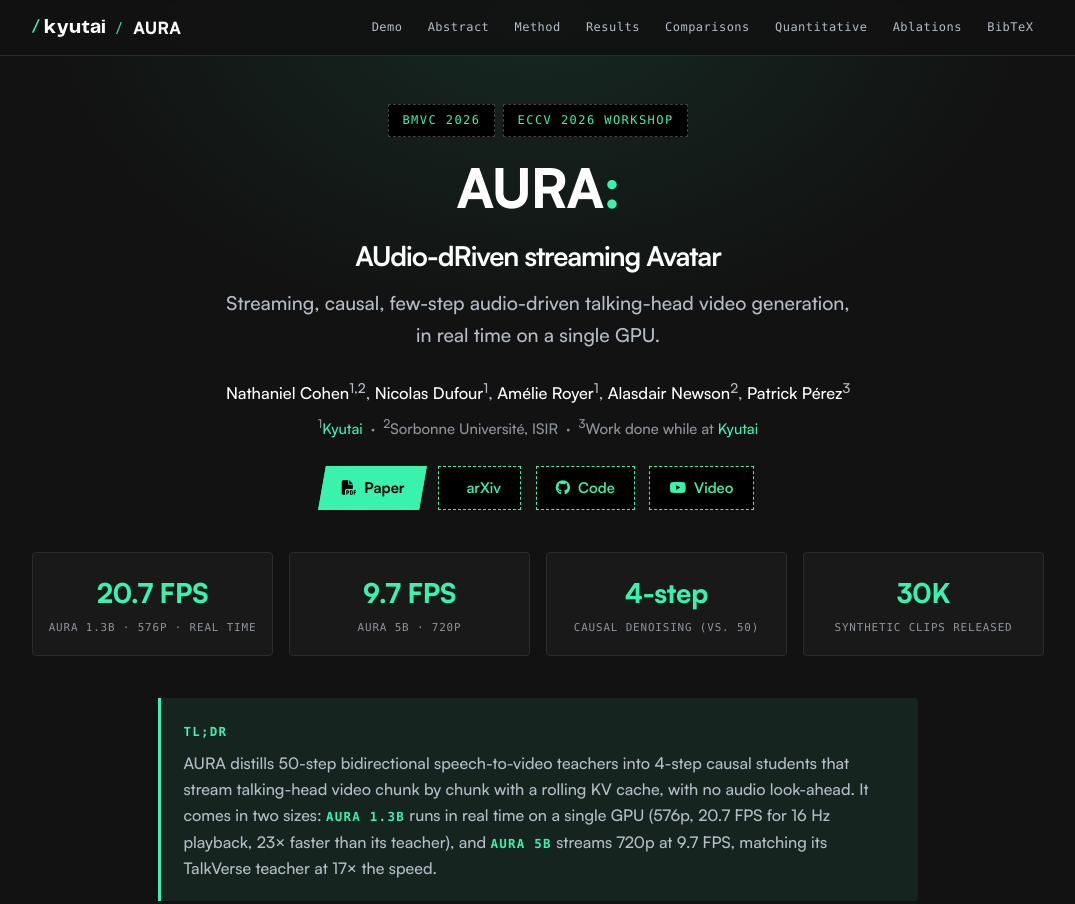
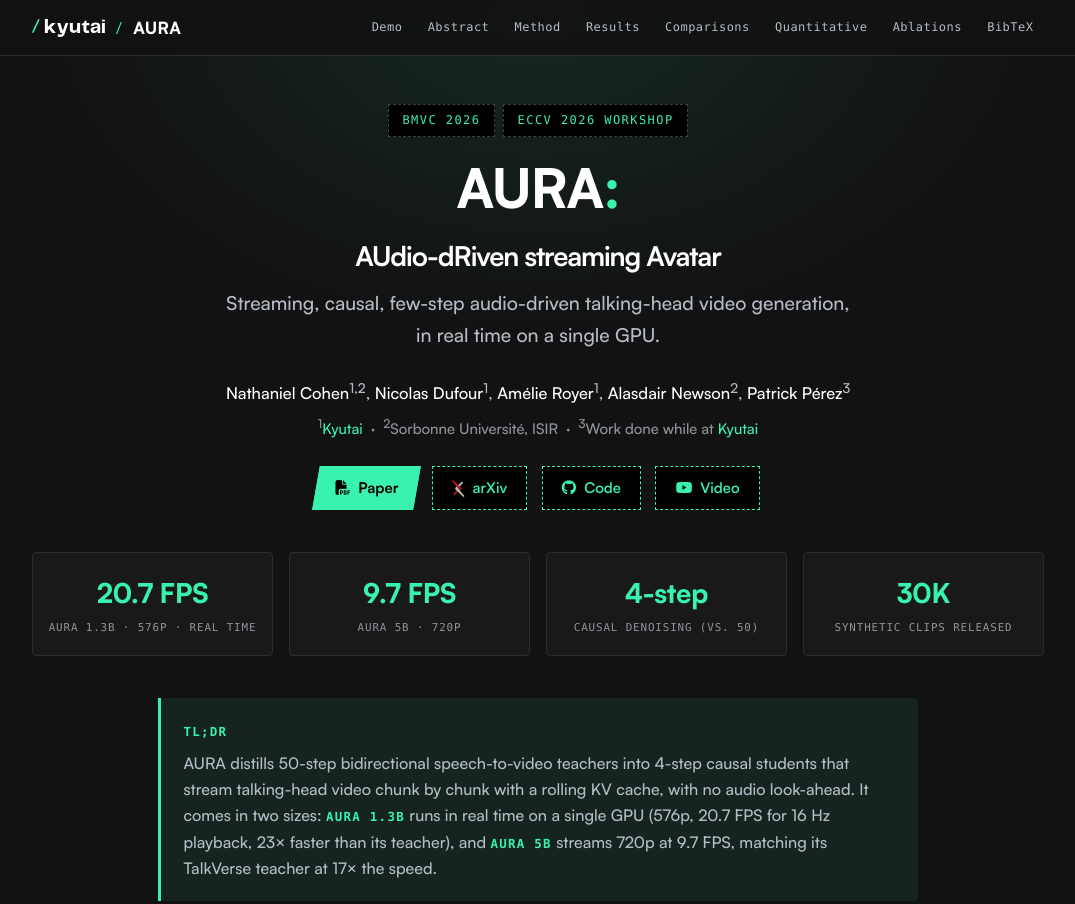
Before and after one commit to NathanielCohen3/aura_website, a plain HTML site: page index.html in a window 1280 px wide. Shown: the top 904 px of the page, without its empty margins (102-1177 px from the left). Drawn offline with Linux system fonts and the light colour scheme; some icons are missing.

Commit message:
arXiv button: official arXiv logomark (inline SVG) instead of the Academicons font
Requested by Patrick.

Co-Authored-By: Claude Opus 5.5 <noreply@anthropic.com>

```diff
--- a/index.html
+++ b/index.html
@@ -14,7 +14,6 @@
   <link rel="preload" href="static/fonts/Satoshi-Variable.woff2" as="font" type="font/woff2" crossorigin>
   <meta name="theme-color" content="#121212">
   <link rel="stylesheet" href="https://cdnjs.cloudflare.com/ajax/libs/font-awesome/6.4.0/css/all.min.css">
-  <link rel="stylesheet" href="https://cdn.jsdelivr.net/gh/jpswalsh/academicons@1/css/academicons.min.css">
 
   <style>
     /* Kyutai visual identity (kyutai.org): dark-only, Satoshi, green accent, dashed/skewed buttons.
@@ -384,6 +383,12 @@
       box-shadow: 0 0 10px var(--accent);
     }
 
+    .btn .arxiv-logo {
+      height: 1.15em;
+      width: auto;
+      flex: none;
+    }
+
     /* ---------- STATS ---------- */
     .stats {
       display: grid;
@@ -1046,7 +1051,7 @@
       <!-- EDIT: add arXiv / Code / Video links once public -->
       <div class="links">
         <a class="btn" href="static/paper/AURA_bmvc.pdf"><i class="fas fa-file-pdf"></i> Paper</a>
-        <a class="btn ghost" href="#"><i class="ai ai-arxiv"></i> arXiv</a>
+        <a class="btn ghost" href="#"><!-- official arXiv logomark --><svg class="arxiv-logo" aria-hidden="true" xmlns="http://www.w3.org/2000/svg" viewBox="0 0 17.732 24.269"><g><path d="M573.549,280.916l2.266,2.738,6.674-7.84c.353-.47.52-.717.353-1.117a1.218,1.218,0,0,0-1.061-.748h0a.953.953,0,0,0-.712.262Z" transform="translate(-566.984 -271.548)" fill="#bdb9b4"/><path d="M579.525,282.225l-10.606-10.174a1.413,1.413,0,0,0-.834-.5,1.09,1.09,0,0,0-1.027.66c-.167.4-.047.681.319,1.206l8.44,10.242h0l-6.282,7.716a1.336,1.336,0,0,0-.323,1.3,1.114,1.114,0,0,0,1.04.69A.992.992,0,0,0,571,293l8.519-7.92A1.924,1.924,0,0,0,579.525,282.225Z" transform="translate(-566.984 -271.548)" fill="#b31b1b"/><path d="M584.32,293.912l-8.525-10.275,0,0L573.53,280.9l-1.389,1.254a2.063,2.063,0,0,0,0,2.965l10.812,10.419a.925.925,0,0,0,.742.282,1.039,1.039,0,0,0,.953-.667A1.261,1.261,0,0,0,584.32,293.912Z" transform="translate(-566.984 -271.548)" fill="#bdb9b4"/></g></svg> arXiv</a>
         <a class="btn ghost" href="#"><i class="fab fa-github"></i> Code</a>
         <a class="btn ghost" href="#"><i class="fab fa-youtube"></i> Video</a>
       </div>
@@ -2110,8 +2115,7 @@
 
   <footer>
     <div class="wrap narrow">
-      <p>Icons by <a href="https://fontawesome.com/">Font Awesome</a> &amp; <a
-          href="https://jpswalsh.github.io/academicons/">Academicons</a>. Built with vanilla HTML / CSS / JS.</p>
+      <p>Icons by <a href="https://fontawesome.com/">Font Awesome</a>. Built with vanilla HTML / CSS / JS.</p>
     </div>
   </footer>
 
```
